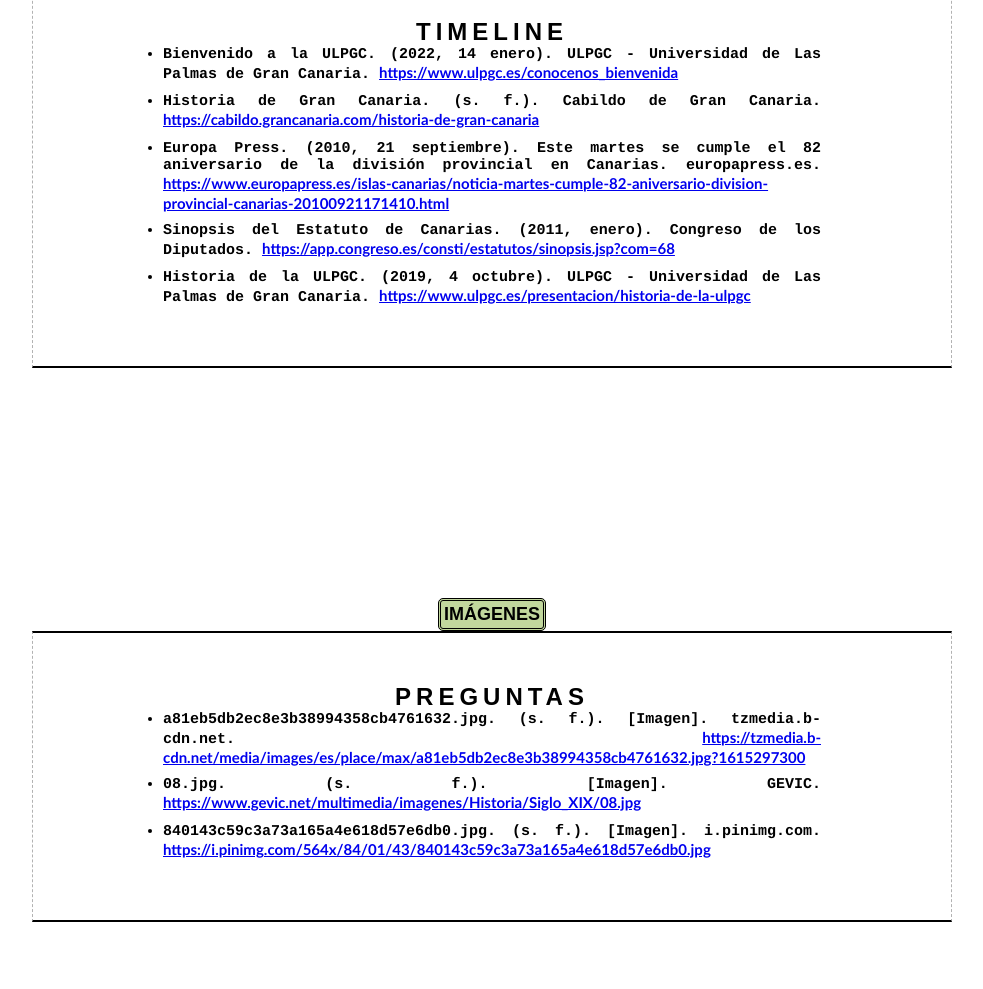
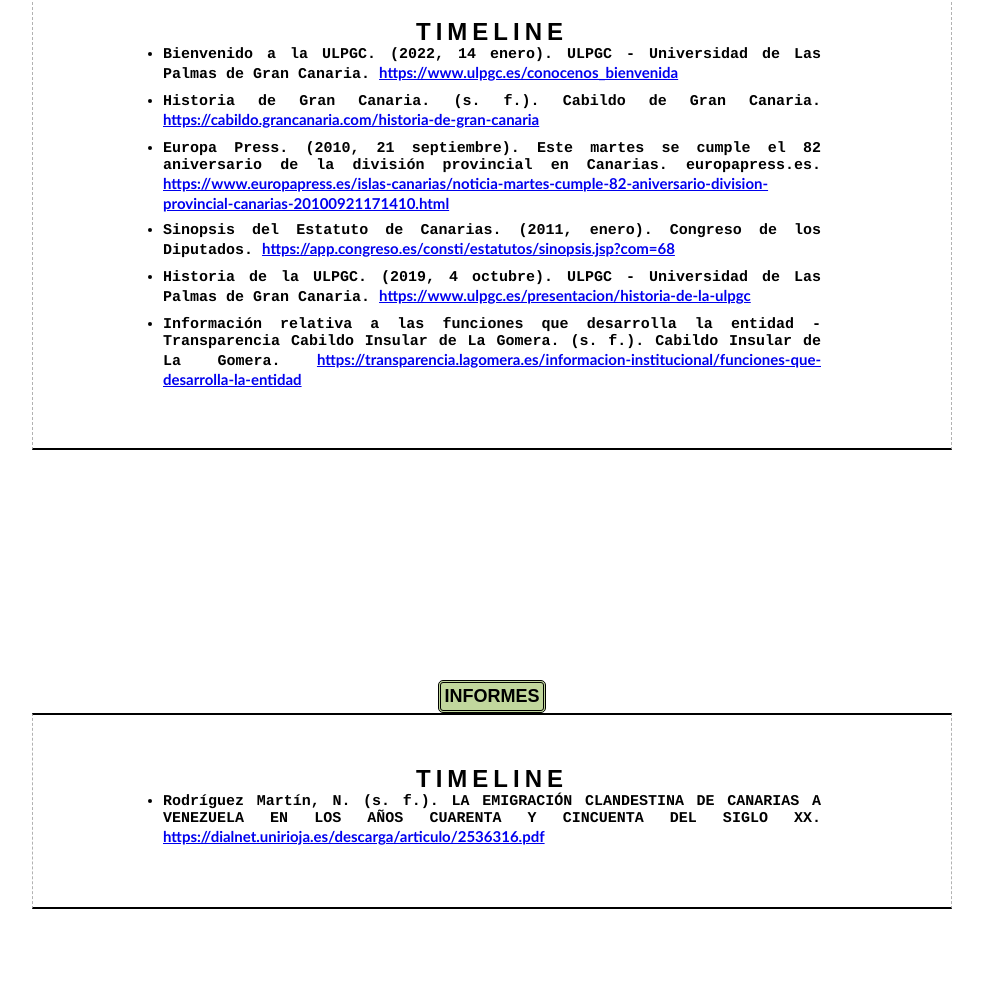
Before and after one commit to YPgN/canarias_siglo_XX, a plain HTML site: page citas.html in a window 1280 px wide. Shown: the part 1331-2320 px from the top of the page, without its empty margins (148-1131 px from the left). Drawn offline with Linux system fonts and the light colour scheme.

Commit message:
commit_last

```diff
--- a/citas.html
+++ b/citas.html
@@ -158,6 +158,15 @@
                   </span>
                 </li>
               </ul>
+              <ul>
+                <li>Información relativa a las funciones que desarrolla la entidad - Transparencia Cabildo Insular de La Gomera. (s. f.). Cabildo Insular de La Gomera.
+                  <span>
+                    <a href="https://transparencia.lagomera.es/informacion-institucional/funciones-que-desarrolla-la-entidad">
+                      https://transparencia.lagomera.es/informacion-institucional/funciones-que-desarrolla-la-entidad
+                    </a>
+                  </span>
+                </li>
+              </ul>
             </div>
           </div>
         </section>
@@ -170,6 +179,35 @@
 
 
     <section id="section_citas_3" style="margin-top: 100px;">
+      <main>
+        <h2 class="box_1">INFORMES</h2>
+        <section class="banner_5">
+          <div id="preguntas" class="preguntas" style="margin-right: 100px; margin-left: 100px;">
+            <h2>TIMELINE</h2>
+            <div id="preguntas_2">
+              <ul>
+                <li>Rodríguez Martín, N. (s. f.). LA EMIGRACIÓN CLANDESTINA DE CANARIAS A VENEZUELA EN LOS AÑOS CUARENTA Y CINCUENTA DEL SIGLO XX.
+                  <span>
+                    <a href="https://dialnet.unirioja.es/descarga/articulo/2536316.pdf">
+                      https://dialnet.unirioja.es/descarga/articulo/2536316.pdf
+                    </a>
+                  </span>
+                </li>
+              </ul>
+            </div>
+          </div>
+        </section>
+      </main>
+      <!-- SCROLL-DOWN_citas_3 -->
+      <section id="anchor_2" class="demo_2">
+        <a href="#section_citas_4"><span></span></a>
+      </section>
+    </section>
+
+
+
+
+    <section id="section_citas_4" style="margin-top: 100px;">
       <main>
         <h2 class="box_1">IMÁGENES</h2>
         <section class="banner_5">
```
Also changed, not shown: 1 other file.
